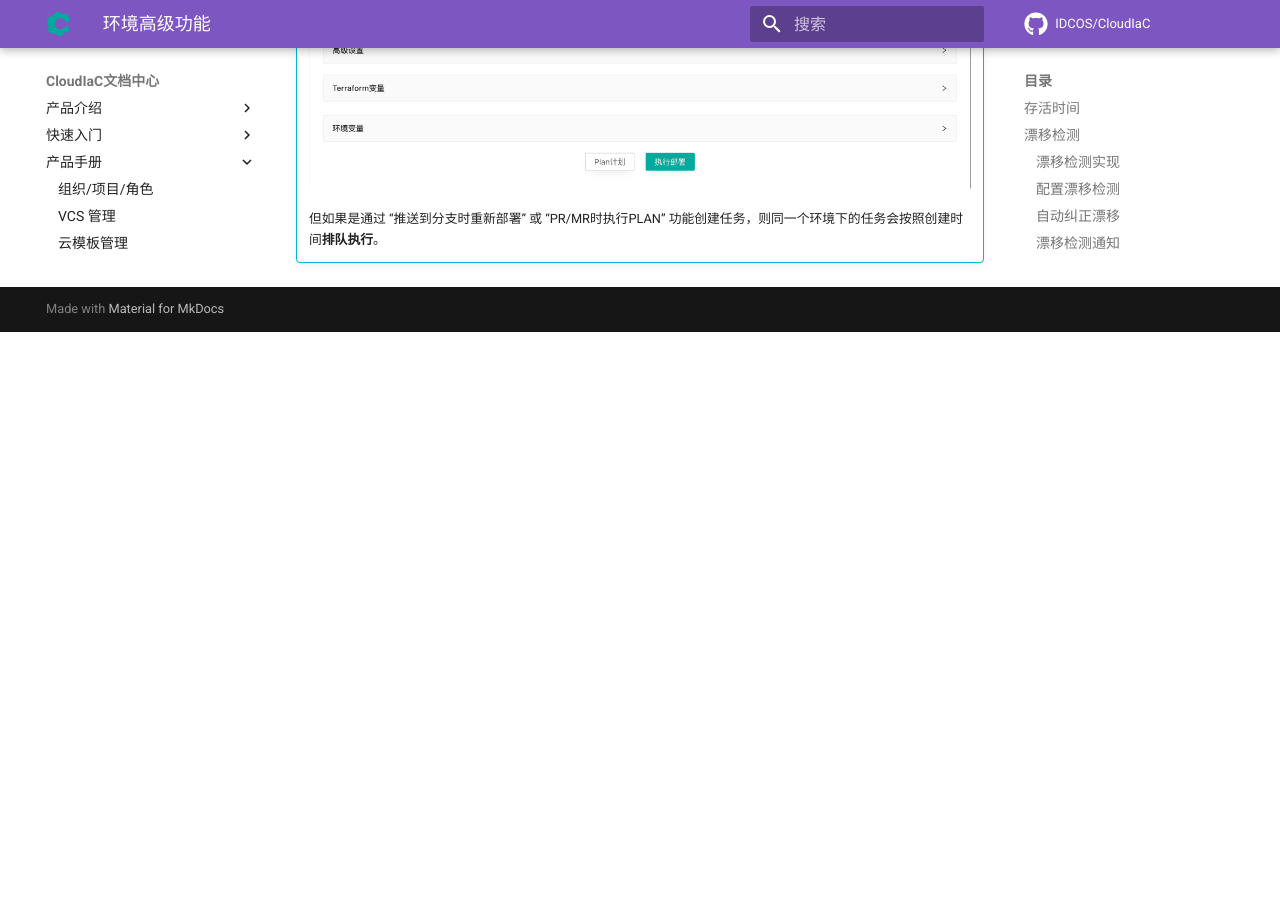
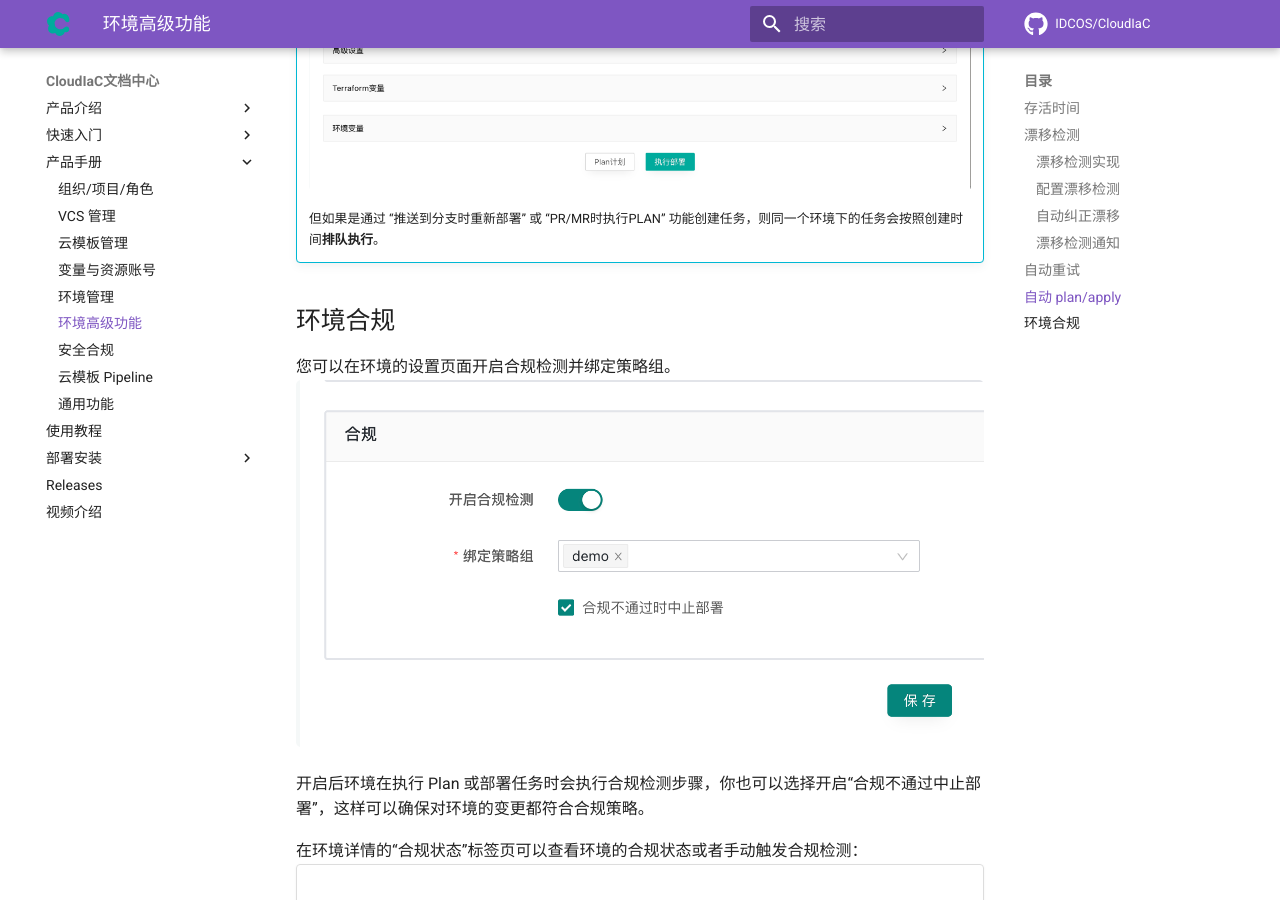
Before and after one commit to idcos/cloudiac, an MkDocs documentation site: the page built from docs/mkdocs/manual/env-advanced.md, in a window 1280 px wide and 900 px high, scrolled down 4843 px. Built offline with MkDocs 1.6.1 and Material for MkDocs 9.7.7, drawn with Linux system fonts in a browser that asks for light colours; comment, search, counter and statistics services are not loaded; the version menu is left out; before the commit the page ends 5175 px from its top, so only the background shows below that.

Commit message:
docs: 增加环境相关功能文档

```diff
--- a/docs/mkdocs/manual/env-advanced.md
+++ b/docs/mkdocs/manual/env-advanced.md
@@ -84,3 +84,13 @@ CloudIaC 支持在您的云模板仓库发生变更时自动执行 plan 或者 a
     ![picture 50](../images/0d747f964509444518e22933314ba0a08ad4cc91a9b7d548b4451713e02aa785.png)
 
     但如果是通过 “推送到分支时重新部署” 或 “PR/MR时执行PLAN” 功能创建任务，则同一个环境下的任务会按照创建时间**排队执行**。
+
+## 环境合规
+
+您可以在环境的设置页面开启合规检测并绑定策略组。
+![picture 1](../images/485dfe1562b773db7b3bfcfa093ac544ee3e42a39b5661c3e86c5f83fefaaf22.png)
+
+开启后环境在执行 Plan 或部署任务时会执行合规检测步骤，你也可以选择开启“合规不通过中止部署”，这样可以确保对环境的变更都符合合规策略。
+
+在环境详情的“合规状态”标签页可以查看环境的合规状态或者手动触发合规检测：
+![picture 3](../images/fff1d3971320aee17102d03ce4e0aba4cd2d3262f07d29ce806cc240e8235b6e.png){.img-fluid}
```
Also changed, not shown: docs/mkdocs/manual/env.md (+11 -0 lines), docs/mkdocs/images/485dfe1562b773db7b3bfcfa093ac544ee3e42a39b5661c3e86c5f83fefaaf22.png (added), docs/mkdocs/images/4de5776a197e010e845cbdb1d347d2466f0c5a627c5d153a00405834d7583abb.png (added), docs/mkdocs/images/fff1d3971320aee17102d03ce4e0aba4cd2d3262f07d29ce806cc240e8235b6e.png (added).
